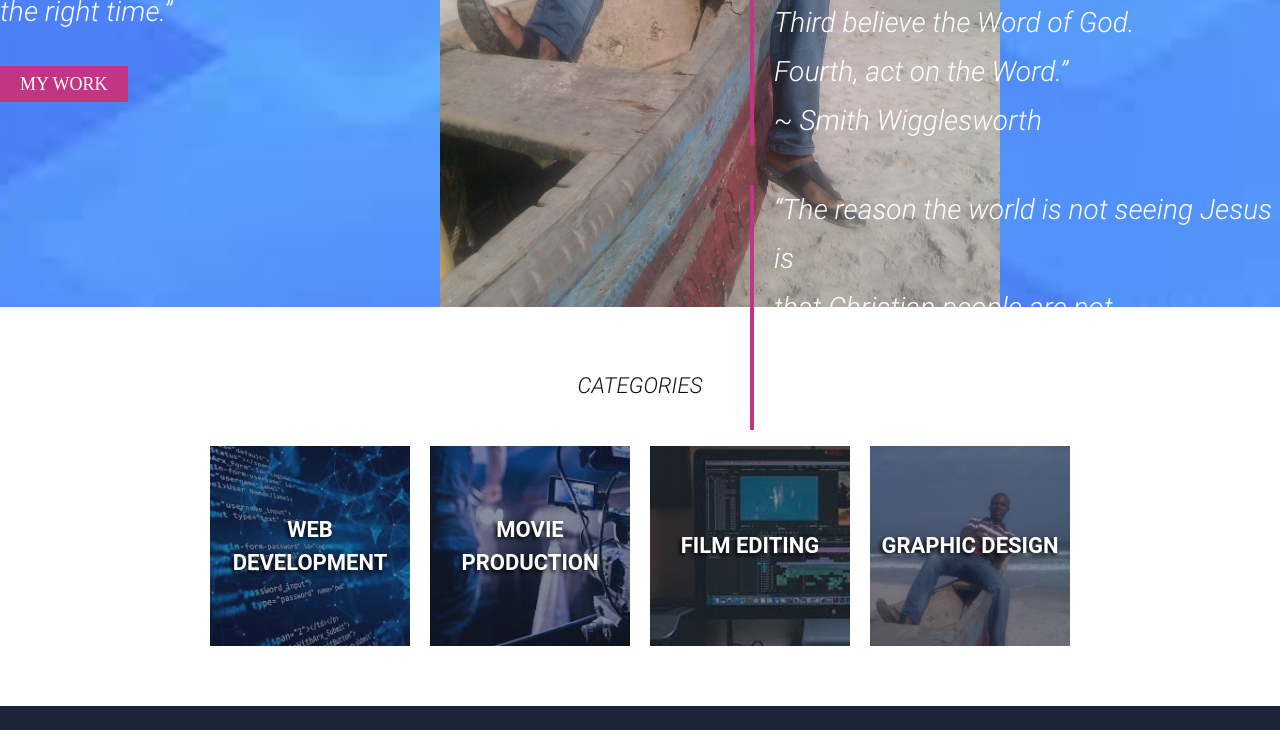
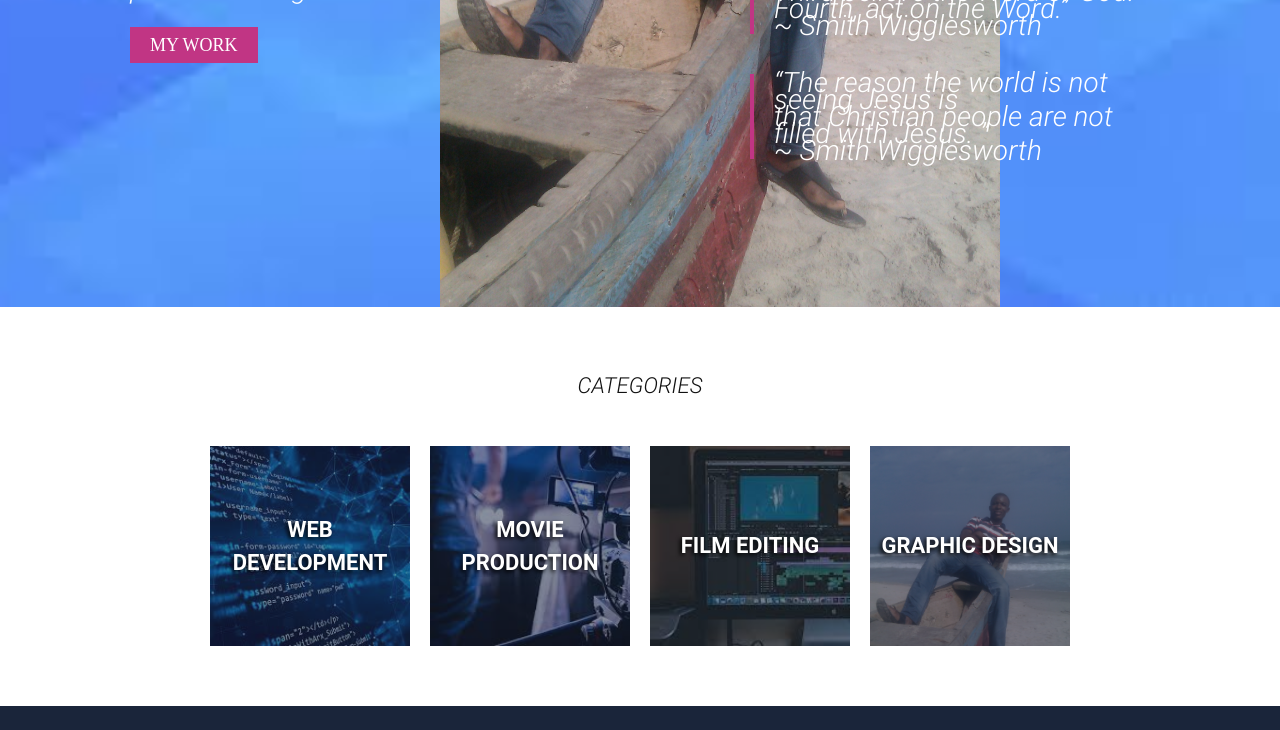
Before and after one commit to God-Wisdom/godwisdom, a plain HTML site: page index.html in a window 1280 px wide. Shown: the part 433-1163 px from the top of the page. Drawn offline with Linux system fonts and the light colour scheme; a web font is replaced by a local one.

Commit message:
Update index.css

```diff
--- a/css/index.css
+++ b/css/index.css
@@ -24,8 +24,8 @@ main .main-intro h1 {
 
 main p {
     font-size: 2.8rem;
-    line-height: 1.75;
-    max-width: 600px;
+    line-height: 1.7rem;
+    max-width: 400px;
 }
 
 main a {
```
